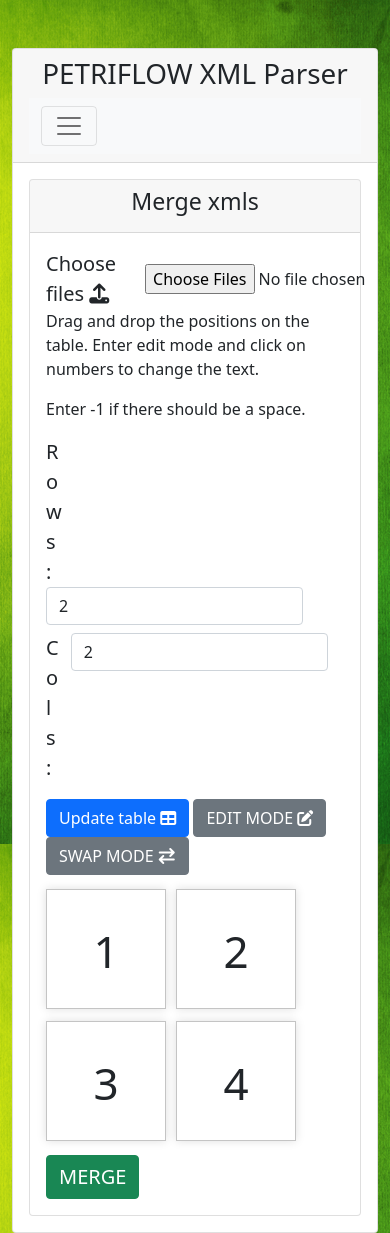
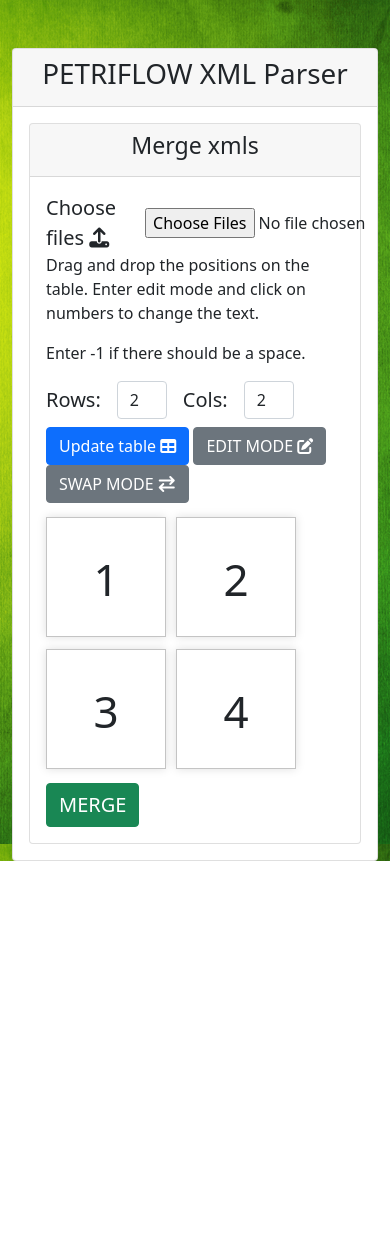
Before and after one commit to melisekm/petriflow-xml-merger, a Flask app: page / in a window 390 px wide; the page is wider, and only the part inside the window is pictured. After the commit the page ends 861 px from the top of that part, so only its background shows below. Run offline with Flask 2, Linux system fonts and the light colour scheme; some libraries are stand-ins or nearby versions.

Commit message:
fixed responsivity

```diff
--- a/static/styles.css
+++ b/static/styles.css
@@ -22,3 +22,7 @@ body {
     text-align: center;
     font-size: 44px;
 }
+
+.smallField{
+    max-width:50px;
+}
--- a/templates/index.html
+++ b/templates/index.html
@@ -4,7 +4,6 @@
 <head>
     <meta charset="UTF-8">
     <meta name="viewport" content="width=device-width, initial-scale=1.0">
-
     <link rel="stylesheet" href="https://cdnjs.cloudflare.com/ajax/libs/font-awesome/6.1.1/css/all.min.css"
           integrity="sha512-KfkfwYDsLkIlwQp6LFnl8zNdLGxu9YAA1QvwINks4PhcElQSvqcyVLLD9aMhXd13uQjoXtEKNosOWaZqXgel0g=="
           crossorigin="anonymous" referrerpolicy="no-referrer"/>
@@ -19,7 +18,6 @@
     <script src="https://code.jquery.com/jquery-3.6.0.min.js"
             integrity="sha256-/xUj+3OJU5yExlq6GSYGSHk7tPXikynS7ogEvDej/m4=" crossorigin="anonymous"></script>
     <title>PETRIFLOW XML MERGER</title>
-
 </head>
 
 <body class="d-flex flex-column min-vh-100">
@@ -27,15 +25,6 @@
     <div class="card mt-5">
         <div class="card-header">
             <h1 class="text-center">PETRIFLOW XML Parser</h1>
-            <nav class="navbar navbar-expand-lg navbar-light bg-light">
-                <div class="container-fluid">
-                    <button class="navbar-toggler" type="button" data-bs-toggle="collapse"
-                            data-bs-target="#navbarNav"
-                            aria-controls="navbarNav" aria-expanded="false" aria-label="Toggle navigation">
-                        <span class="navbar-toggler-icon"></span>
-                    </button>
-                </div>
-            </nav>
         </div>
         <div class="card-body">
             <div class="row">
@@ -62,18 +51,16 @@
                                 <p>
                                     Enter -1 if there should be a space.
                                 </p>
-                                <div class="row">
-                                    <div class="row mb-2">
-                                        <label for="rows" class="fs-5 pt-0 col-1 ">Rows:</label>
-                                        <div class="col">
-                                            <input type="number" class="form-control w-auto" id="rows"
+                                <div>
+                                    <div class="hstack gap-3 mb-2">
+                                        <label for="rows" class="fs-5">Rows:</label>
+                                        <div class="smallField">
+                                            <input type="number" class="form-control text-center"  id="rows"
                                                    value=2>
                                         </div>
-                                    </div>
-                                    <div class="row mb-2">
-                                        <label for="cols" class="fs-5 pt-0 col-1 ">Cols:</label>
-                                        <div class="col-3">
-                                            <input type="number" class="form-control w-auto" id="cols"
+                                        <label for="cols" class="fs-5">Cols:</label>
+                                        <div class="smallField">
+                                            <input type="number" class="form-control text-center" id="cols"
                                                    value=2>
                                         </div>
                                     </div>
@@ -91,11 +78,10 @@
                                             SWAP MODE
                                             <i class="fa-solid fa-arrow-right-arrow-left"></i>
                                         </button>
-
                                     </div>
                                 </div>
 
-                                <table class="grabbable-parent grabbable">
+                                <table class="grabbable">
                                     <tbody>
                                     <tr>
                                         <td class="item">1</td>
@@ -114,7 +100,6 @@
                                     <span class="sr-only">Loading...</span>
                                 </div>
                             </form>
-
                         </div>
                     </div>
                 </div>
@@ -242,5 +227,4 @@
 
 
 </script>
-
 </html>
```
